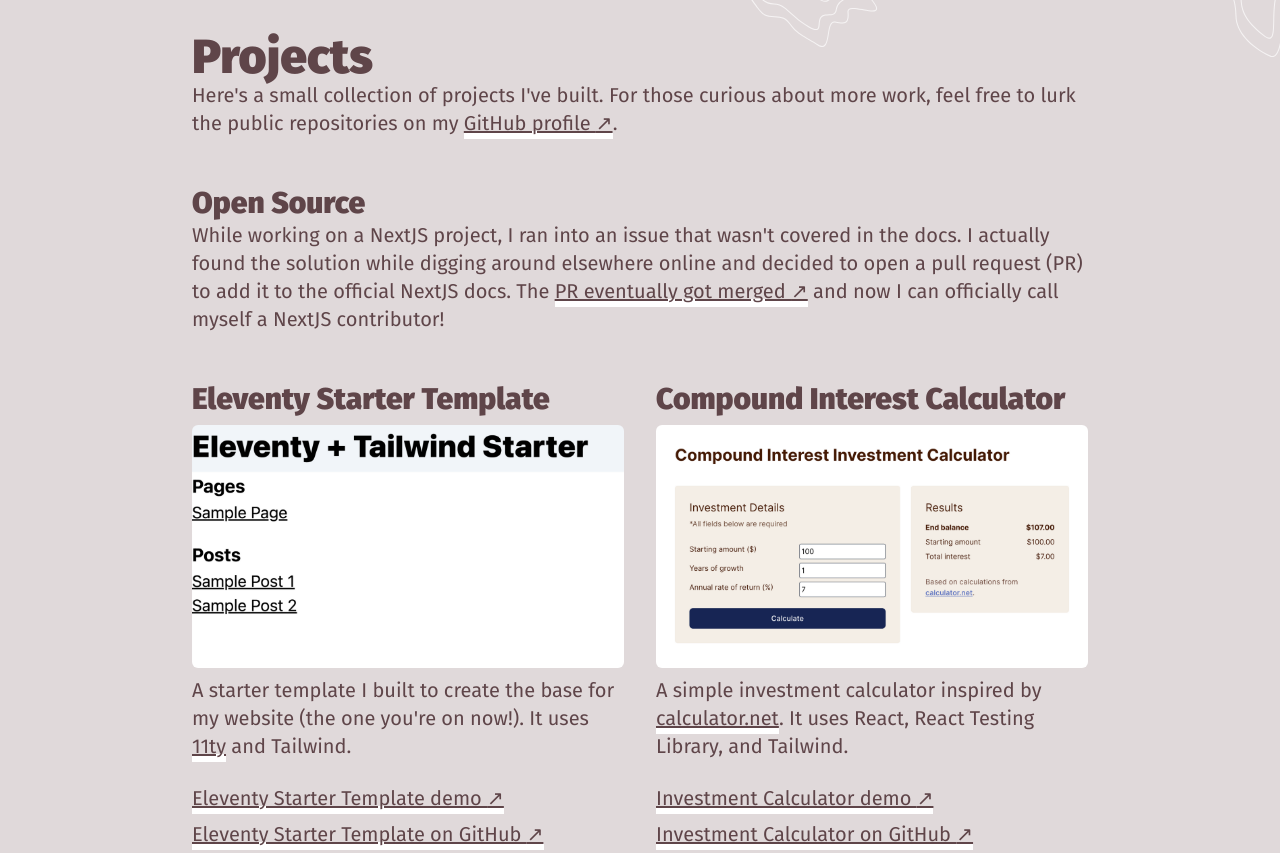
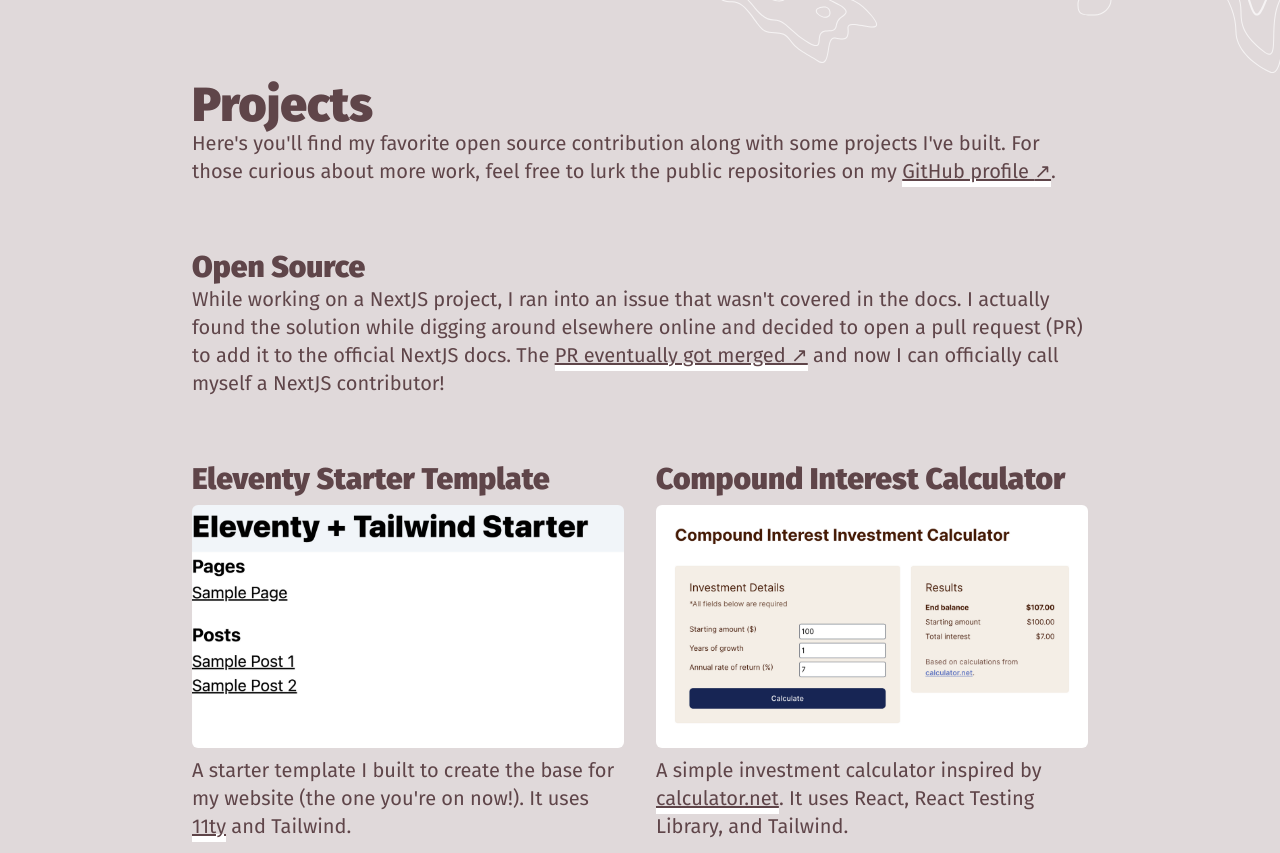
Before and after one commit to caseyocampo/blog-eleventy-tailwind, an Eleventy site: page src/index.html in a window 1280 px wide. Shown: the part 680-1533 px from the top of the page. Built offline with nearby package versions, Linux system fonts and the light colour scheme; Eleventy itself is replaced by a stand-in of ours; files that its build step writes are made by us from their sources.

Commit message:
chore: update section spacing

```diff
--- a/src/assets/input.css
+++ b/src/assets/input.css
@@ -67,7 +67,8 @@
 }
 
 main section {
-  @apply py-8 my-8 z-10 bg-transparent;
+  @apply py-12 my-12 z-10 bg-transparent;
+  /* @apply border border-black; */
 }
 
 section,
--- a/src/index.html
+++ b/src/index.html
@@ -11,16 +11,17 @@
 
 <section class="flex flex-wrap">
   <h2>Projects</h2>
-  <p class="mb-12">
-    Here's a small collection of projects I've built. For those curious about
-    more work, feel free to lurk the public repositories on my
+  <p class="mb-16">
+    Here's you'll find my favorite open source contribution along with some
+    projects I've built. For those curious about more work, feel free to lurk
+    the public repositories on my
     <a href="https://github.com/caseyocampo" target="_blank"
       >GitHub profile {% newtab %}</a
     >.
   </p>
 
   <h3>Open Source</h3>
-  <p class="mb-12">
+  <p class="mb-16">
     While working on a NextJS project, I ran into an issue that wasn't covered
     in the docs. I actually found the solution while digging around elsewhere
     online and decided to open a pull request (PR) to add it to the official
@@ -31,7 +32,7 @@
     and now I can officially call myself a NextJS contributor!
   </p>
 
-  <div class="w-full min-h-80 p-0 mb-14 sm:mb-12 sm:pr-4 sm:w-1/2">
+  <div class="w-full min-h-80 p-0 mb-14 sm:mb-16 sm:pr-4 sm:w-1/2">
     <h3>Eleventy Starter Template</h3>
     <img src="/img/11ty.png" alt="" class="rounded-md my-2" />
     <p class="mb-6">
@@ -54,7 +55,7 @@
     </p>
   </div>
 
-  <div class="w-full min-h-80 p-0 mb-14 sm:mb-12 sm:pl-4 sm:w-1/2">
+  <div class="w-full min-h-80 p-0 mb-14 sm:mb-16 sm:pl-4 sm:w-1/2">
     <h3>Compound Interest Calculator</h3>
     <img src="/img/calculator.png" alt="" class="rounded-md my-2" />
     <p class="mb-6">
--- a/src/pages/about.md
+++ b/src/pages/about.md
@@ -1,6 +1,6 @@
 ---
 title: "About"
-description: "Here's a bit more about me, my background, and where I'm at now."
+description: "Here's a bit more about me, my professional background, and where I'm at now."
 tags: "page"
 permalink: "/about/"
 ---
```
